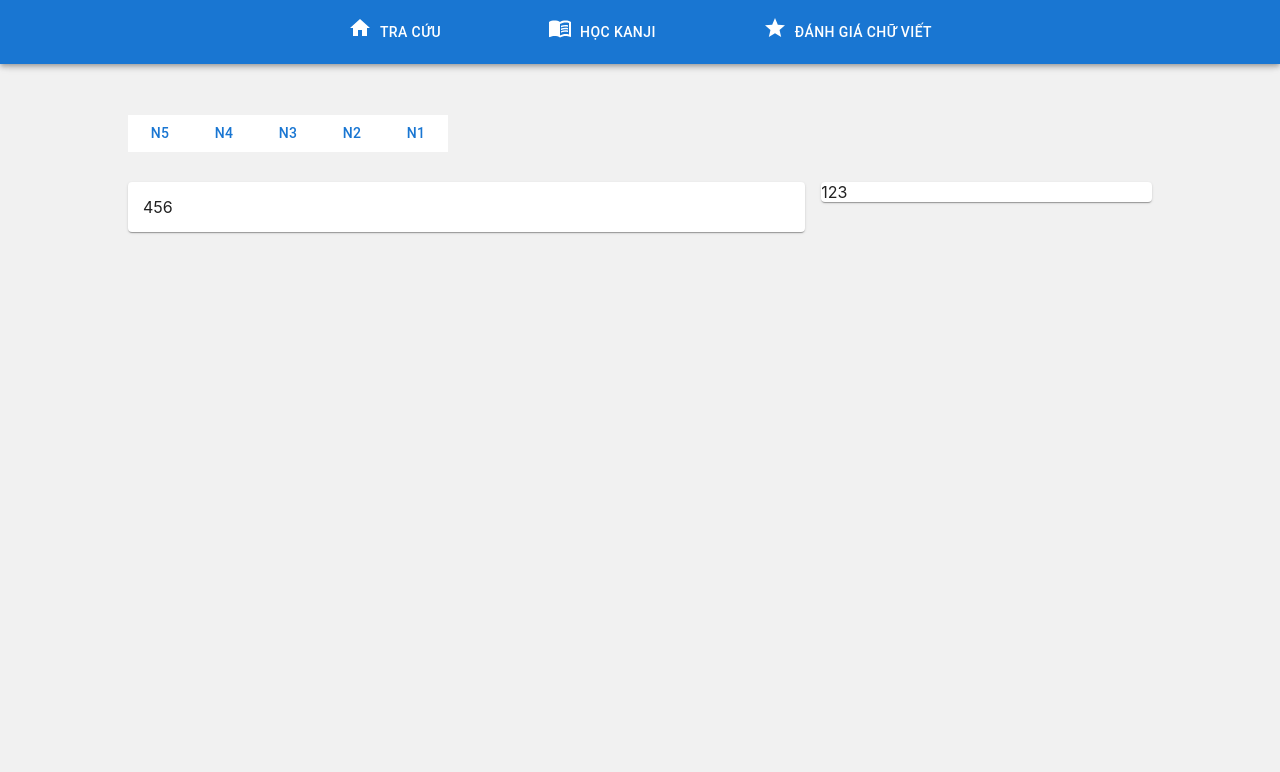
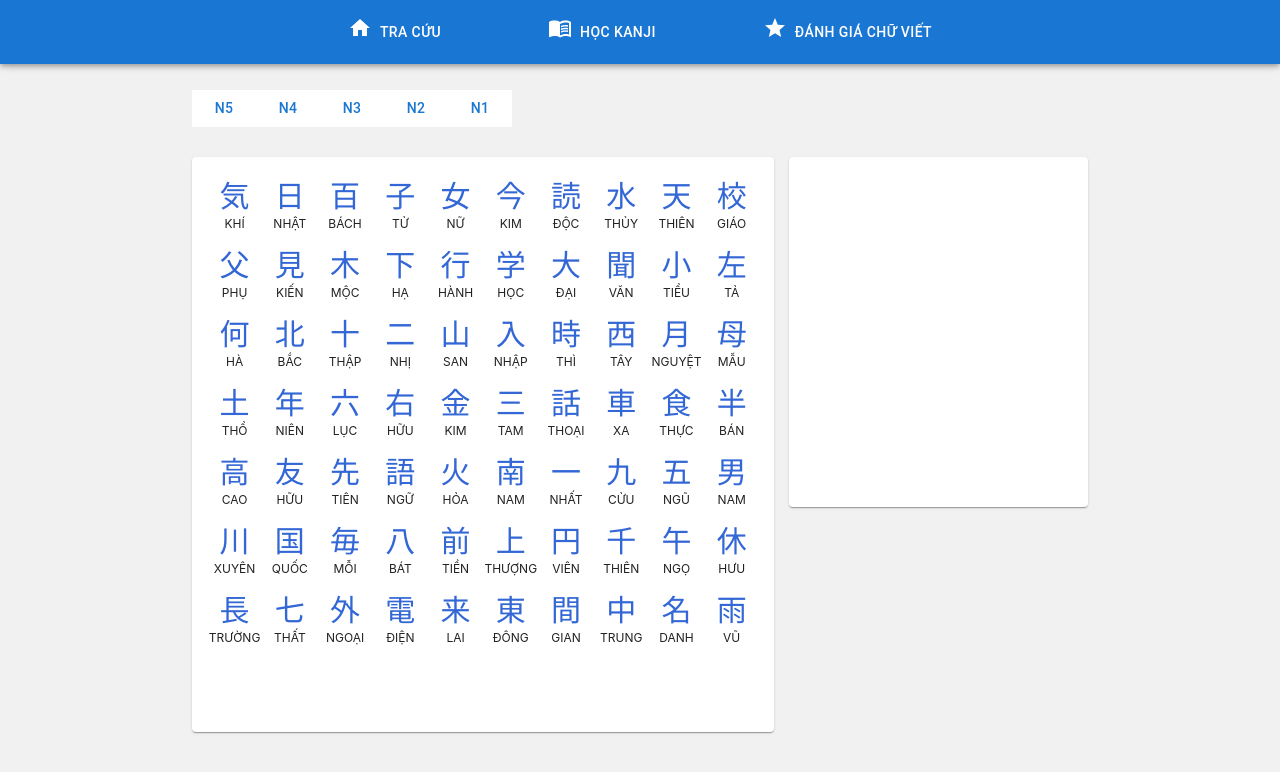
Before and after one commit to ttb2k1/PBL6, a React (Create React App) app in the folder frontend/: page /lesson in a window 1280 px wide. Shown: the top 772 px of the page. Built offline with nearby package versions, Linux system fonts and the light colour scheme.

Commit message:
update UI

```diff
--- a/frontend/src/Components/Header/index.jsx
+++ b/frontend/src/Components/Header/index.jsx
@@ -14,7 +14,7 @@ export const Header = () => {
     return (
         <AppBar position="fixed" className={styles.headerContainer}>
             <Container >
-                <Toolbar Toolbar disableGutters className={styles.contentContainer} >
+                <Toolbar disableGutters className={styles.contentContainer} >
                     <div className={styles.content}>
                         <Box className={styles.itemNav} >
                             <Button
--- /dev/null
+++ b/frontend/src/Components/Slides/data.js
@@ -0,0 +1,110 @@
+export const data = [
+  {
+    name: '気',
+    subname: 'KHÍ',
+  },
+  {
+    name: '日',
+    subname: 'NHẬT',
+  },
+  {
+    name: '百',
+    subname: 'BÁCH',
+  },
+  {
+    name: '子',
+    subname: 'TỬ',
+  },
+  {
+    name: '女',
+    subname: 'NỮ',
+  },
+  {
+    name: '今',
+    subname: 'KIM',
+  },
+  {
+    name: '読',
+    subname: 'ĐỘC',
+  },
+  {
+    name: '水',
+    subname: 'THỦY',
+  },
+  {
+    name: '天',
+    subname: 'THIÊN',
+  },
+  {
+    name: '校',
+    subname: 'GIÁO',
+  },
+  {
+    name: '父',
+    subname: 'PHỤ',
+  },
+  {
+    name: '見',
+    subname: 'KIẾN',
+  },
+  {
+    name: '木',
+    subname: 'MỘC',
+  },
+  {
+    name: '下',
+    subname: 'HẠ',
+  },
+  {
+    name: '行',
+    subname: 'HÀNH',
+  },
+  {
+    name: '学',
+    subname: 'HỌC',
+  },
+  {
+    name: '大',
+    subname: 'ĐẠI',
+  },
+  {
+    name: '聞',
+    subname: 'VĂN',
+  },
+  {
+    name: '小',
+    subname: 'TIỂU',
+  },
+  {
+    name: '左',
+    subname: 'TẢ',
+  },
+  {
+    name: '何',
+    subname: 'HÀ',
+  },
+  {
+    name: '北',
+    subname: 'BẮC',
+  },
+  {
+    name: '十',
+    subname: 'THẬP',
+  },
+  {
+    name: '二',
+    subname: 'NHỊ',
+  },
+  {
+    name: '山',
+    subname: 'SAN',
+  },
+  {
+    name: '入',
+    subname: 'NHẬP',
+  },
+  {
+    name: '時',
+    subname: 'THÌ',
+  },
+];
--- /dev/null
+++ b/frontend/src/Components/Table/Table.module.scss
@@ -0,0 +1,26 @@
+* {
+  padding: 0;
+  margin: 0;
+  box-sizing: border-box;
+}
+
+.Container {
+  ul {
+    display: grid;
+    grid-template-columns: repeat(10, 1fr);
+    text-align: center;
+    li {
+      list-style: none;
+      margin-bottom: 10px;
+
+      .name{
+        font-size: 30px;
+        color: #3367d6;
+      }
+
+      .subname{
+        font-size: 12px;
+      }
+    }
+  }
+}
--- /dev/null
+++ b/frontend/src/Components/Table/data.js
@@ -0,0 +1,282 @@
+export const data = [
+  {
+    name: '気',
+    subname: 'KHÍ',
+  },
+  {
+    name: '日',
+    subname: 'NHẬT',
+  },
+  {
+    name: '百',
+    subname: 'BÁCH',
+  },
+  {
+    name: '子',
+    subname: 'TỬ',
+  },
+  {
+    name: '女',
+    subname: 'NỮ',
+  },
+  {
+    name: '今',
+    subname: 'KIM',
+  },
+  {
+    name: '読',
+    subname: 'ĐỘC',
+  },
+  {
+    name: '水',
+    subname: 'THỦY',
+  },
+  {
+    name: '天',
+    subname: 'THIÊN',
+  },
+  {
+    name: '校',
+    subname: 'GIÁO',
+  },
+  {
+    name: '父',
+    subname: 'PHỤ',
+  },
+  {
+    name: '見',
+    subname: 'KIẾN',
+  },
+  {
+    name: '木',
+    subname: 'MỘC',
+  },
+  {
+    name: '下',
+    subname: 'HẠ',
+  },
+  {
+    name: '行',
+    subname: 'HÀNH',
+  },
+  {
+    name: '学',
+    subname: 'HỌC',
+  },
+  {
+    name: '大',
+    subname: 'ĐẠI',
+  },
+  {
+    name: '聞',
+    subname: 'VĂN',
+  },
+  {
+    name: '小',
+    subname: 'TIỂU',
+  },
+  {
+    name: '左',
+    subname: 'TẢ',
+  },
+  {
+    name: '何',
+    subname: 'HÀ',
+  },
+  {
+    name: '北',
+    subname: 'BẮC',
+  },
+  {
+    name: '十',
+    subname: 'THẬP',
+  },
+  {
+    name: '二',
+    subname: 'NHỊ',
+  },
+  {
+    name: '山',
+    subname: 'SAN',
+  },
+  {
+    name: '入',
+    subname: 'NHẬP',
+  },
+  {
+    name: '時',
+    subname: 'THÌ',
+  },
+  {
+    name: '西',
+    subname: 'TÂY',
+  },
+  {
+    name: '月',
+    subname: 'NGUYỆT',
+  },
+  {
+    name: '母',
+    subname: 'MẪU',
+  },
+  {
+    name: '土',
+    subname: 'THỔ',
+  },
+  {
+    name: '年',
+    subname: 'NIÊN',
+  },
+  {
+    name: '六',
+    subname: 'LỤC',
+  },
+  {
+    name: '右',
+    subname: 'HỮU',
+  },
+  {
+    name: '金',
+    subname: 'KIM',
+  },
+  {
+    name: '三',
+    subname: 'TAM',
+  },
+  {
+    name: '話',
+    subname: 'THOẠI',
+  },
+  {
+    name: '車',
+    subname: 'XA',
+  },
+  {
+    name: '食',
+    subname: 'THỰC',
+  },
+  {
+    name: '半',
+    subname: 'BÁN',
+  },
+  {
+    name: '高',
+    subname: 'CAO',
+  },
+  {
+    name: '友',
+    subname: 'HỮU',
+  },
+  {
+    name: '先',
+    subname: 'TIÊN',
+  },
+  {
+    name: '語',
+    subname: 'NGỮ',
+  },
+  {
+    name: '火',
+    subname: 'HỎA',
+  },
+  {
+    name: '南',
+    subname: 'NAM',
+  },
+  {
+    name: '一',
+    subname: 'NHẤT',
+  },
+  {
+    name: '九',
+    subname: 'CỬU',
+  },
+  {
+    name: '五',
+    subname: 'NGŨ',
+  },
+  {
+    name: '男',
+    subname: 'NAM',
+  },
+  {
+    name: '川',
+    subname: 'XUYÊN',
+  },
+  {
+    name: '国',
+    subname: 'QUỐC',
+  },
+  {
+    name: '毎',
+    subname: 'MỖI',
+  },
+  {
+    name: '八',
+    subname: 'BÁT',
+  },
+  {
+    name: '前',
+    subname: 'TIỀN',
+  },
+  {
+    name: '上',
+    subname: 'THƯỢNG',
+  },
+  {
+    name: '円',
+    subname: 'VIÊN',
+  },
+  {
+    name: '千',
+    subname: 'THIÊN',
+  },
+  {
+    name: '午',
+    subname: 'NGỌ',
+  },
+  {
+    name: '休',
+    subname: 'HƯU',
+  },
+  {
+    name: '長',
+    subname: 'TRƯỜNG',
+  },
+  {
+    name: '七',
+    subname: 'THẤT',
+  },
+  {
+    name: '外',
+    subname: 'NGOẠI',
+  },
+  {
+    name: '電',
+    subname: 'ĐIỆN',
+  },
+  {
+    name: '来',
+    subname: 'LAI',
+  },
+  {
+    name: '東',
+    subname: 'ĐÔNG',
+  },
+  {
+    name: '間',
+    subname: 'GIAN',
+  },
+  {
+    name: '中',
+    subname: 'TRUNG',
+  },
+  {
+    name: '名',
+    subname: 'DANH',
+  },
+  {
+    name: '雨',
+    subname: 'VŨ',
+  },
+];
--- /dev/null
+++ b/frontend/src/Components/Table/index.jsx
@@ -0,0 +1,21 @@
+import React from 'react'
+import styles from "./Table.module.scss"
+import { data } from "./data"
+
+
+const Table = () => {
+    return (
+        <div className={styles.Container}>
+            <ul>
+                {data.map((item,index) => (
+                    <li key={index}>
+                        <div className={styles.name}>{item.name}</div>
+                        <div className={styles.subname}>{item.subname}</div>
+                    </li>
+                ))}
+            </ul>
+        </div>
+    )
+}
+
+export default Table
--- a/frontend/src/Pages/Learn/Learn.module.scss
+++ b/frontend/src/Pages/Learn/Learn.module.scss
@@ -14,12 +14,11 @@
   justify-content: center;
 
   .content {
-    width: 80%;
+    width: 70%;
     border-radius: 10px;
 
     .input {
       border-radius: 4px;
-      width: 80%;
       display: flex;
       margin: auto;
       align-items: center;
@@ -41,6 +40,7 @@
         width: 100%;
         margin-left: 8px;
         padding: 4px 0 5px;
+        margin: 0;
       }
     }
 
@@ -48,7 +48,7 @@
       display: flex;
       background-color: #f1f1f1;
       border-radius: 5px;
-      width: 80%;
+      width: 100%;
       margin: auto;
       margin-top: 30px !important;
 
--- a/frontend/src/Pages/Lesson/Lesson.module.scss
+++ b/frontend/src/Pages/Lesson/Lesson.module.scss
@@ -6,18 +6,15 @@
 
 .lessonContainer {
   background-color: #f1f1f1;
-  position: relative;
-  width: 100%;
-  margin: auto;
   padding-top: 90px;
   height: 100vh;
   display: flex;
   justify-content: center;
 
-  .content {
-    padding: 25px 0px;
-    width: 80%;
+  .contentContainer {
+    width: 70%;
     background-color: #f1f1f1;
+    height: 90%;
 
     .title {
       display: flex;
@@ -34,5 +31,24 @@
         }
       }
     }
+
+    .detail {
+      height: 90%;
+
+      .vocabContainer {
+        height: 100%;
+        padding-right: 15px;
+
+        .vocabContent {
+          height: 100%;
+          padding: 15px;
+        }
+      }
+
+      .canvas {
+        height: 350px;
+        padding: 15px;
+      }
+    }
   }
 }
--- a/frontend/src/Pages/Lesson/index.jsx
+++ b/frontend/src/Pages/Lesson/index.jsx
@@ -1,11 +1,14 @@
 import React from 'react'
 import styles from './Lesson.module.scss'
-import { Typography, Paper, Grid, Button } from '@mui/material';
+import { Paper, Grid, Button } from '@mui/material';
+import Table from '../../Components/Table'
+
 
 const Lesson = () => {
   return (
     <div className={styles.lessonContainer}>
-      <div className={styles.content}>
+      <div className={styles.contentContainer}>
+
         <div className={styles.title}>
           <div className={styles.titleContent}>
             <Button className={styles.titleButton}>
@@ -33,21 +36,19 @@ const Lesson = () => {
             </Button>
           </div>
         </div>
-        <Grid container spacing={2}>
-          <Grid item xs={8}>
-            <Paper sx={{ padding: '15px' }}>
-            456
-          </Paper>
+        <Grid container className={styles.detail}>
+          <Grid item xs={8} className={styles.vocabContainer} >
+            <Paper className={styles.vocabContent} >
+              <Table />
+            </Paper>
+          </Grid>
+          <Grid item xs={4}>
+            <Paper className={styles.canvas}>
+            </Paper>
+          </Grid>
         </Grid>
-        <Grid item xs={4}>
-          <Paper>
-            123
-          </Paper>
-        </Grid>
-
-      </Grid>
+      </div>
     </div>
-    </div >
   )
 }
 
```
Also changed, not shown: frontend/src/Components/Slides/index.jsx (+16 -3 lines), frontend/src/Components/Canvas/Canvas.module.scss (added), frontend/src/Components/Canvas/index.jsx (added).
